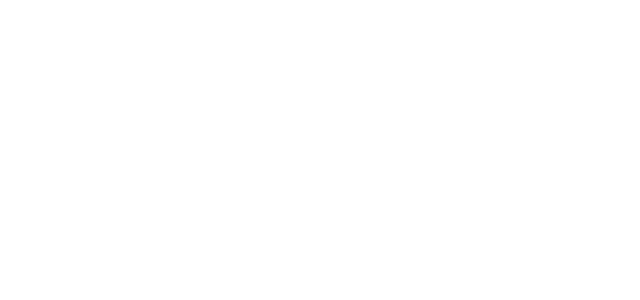
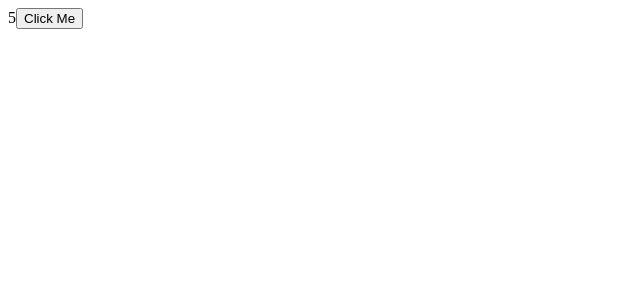
Before and after one commit to Lewis-mbui/mosh-react-course, a React app: page / in a window 1280 px wide. Shown: the top 300 px of the page, without its empty margins (0-640 px from the left). Built offline with nearby package versions, Linux system fonts and the light colour scheme; the HTML template or start-up script is replaced by a standard one.

Commit message:
Learn how to update objects

```diff
--- a/src/App.tsx
+++ b/src/App.tsx
@@ -1,16 +1,21 @@
 import { useState } from "react";
 
 function App() {
-  // const [firstName, setFirstName] = useState('');
-  // const [lastName, setLastName] = useState('');
+  const [drink, setDrink] = useState({
+    title: "Americano",
+    price: 5,
+  });
 
-  const [person, setPerson] = useState({
-    firstName: "",
-    lastName: "",
-  });
-  const [isLoading, setLoading] = useState(false);
+  const handleClick = () => {
+    setDrink({ ...drink, price: 6 });
+  };
 
-  return <div></div>;
+  return (
+    <div>
+      {drink.price}
+      <button onClick={handleClick}>Click Me</button>
+    </div>
+  );
 }
 
 export default App;
```
